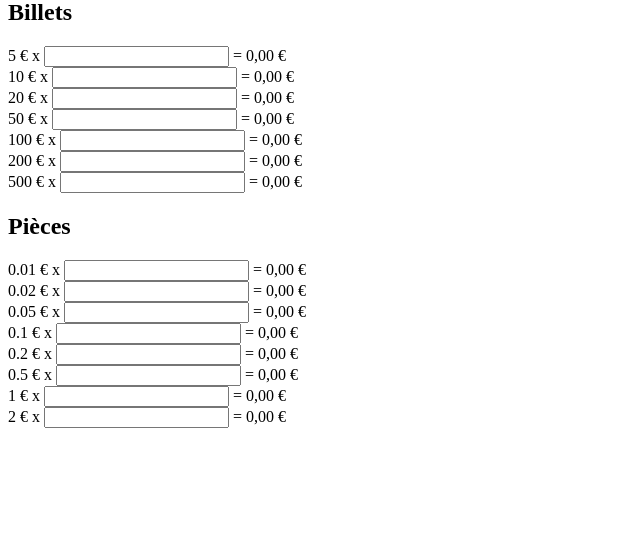
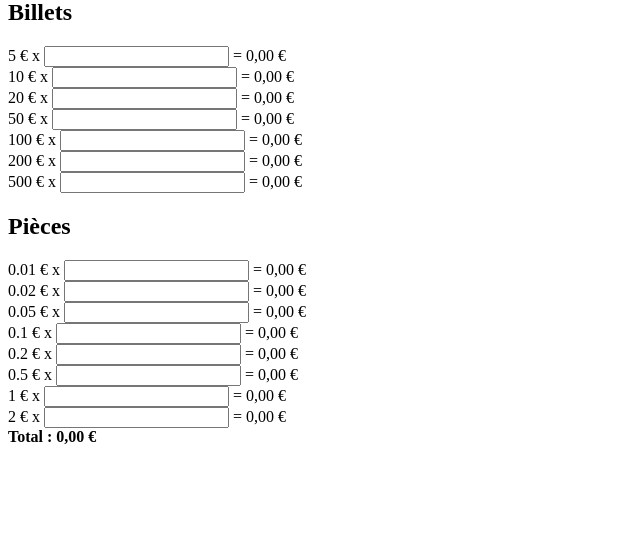
Before and after one commit to DiengAda/caisse-compteur, a Flask app: page / in a window 1280 px wide. Shown: the part 67-625 px from the top of the page, without its empty margins (0-640 px from the left). Run offline with Flask 3, Linux system fonts and the light colour scheme.

Commit message:
Ajout du total général calculé en temps réel

```diff
--- a/static/js/script.js
+++ b/static/js/script.js
@@ -1,17 +1,27 @@
 document.addEventListener("DOMContentLoaded", () => {
-    // Récupère toutes les lignes de billets
     const lignes = document.querySelectorAll(".ligne");
+    const totalEl = document.getElementById("total");
+
+    function calculerTout() {
+        let total = 0;
 
         lignes.forEach((ligne) => {
             const valeur = parseFloat(ligne.dataset.valeur);
             const input = ligne.querySelector(".quantite");
             const sousTotalEl = ligne.querySelector(".sous-total");
 
-        // Recalcule à chaque frappe dans le champ
-        input.addEventListener("input", () => {
             const quantite = parseInt(input.value) || 0;
             const sousTotal = valeur * quantite;
+
             sousTotalEl.textContent = sousTotal.toFixed(2) + " €";
+            total += sousTotal;
+        });
+
+        totalEl.textContent = total.toFixed(2) + " €";
+    }
+
+    lignes.forEach((ligne) => {
+        const input = ligne.querySelector(".quantite");
+        input.addEventListener("input", calculerTout);
     });
 });
-});
--- a/templates/index.html
+++ b/templates/index.html
@@ -21,4 +21,7 @@
     </div>
     {% endfor %}
 </div>
+<div>
+    <strong>Total : <span id="total">0,00 €</span></strong>
+</div>
 </body>
```
Lines whose indentation alone changed are shown as unchanged.
